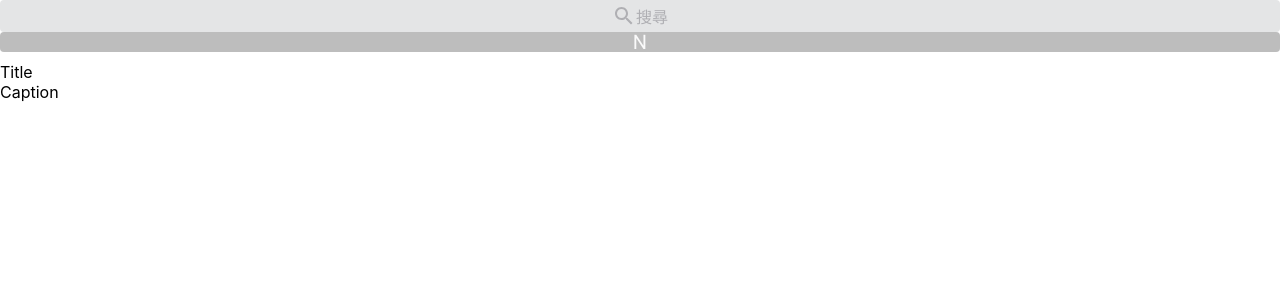
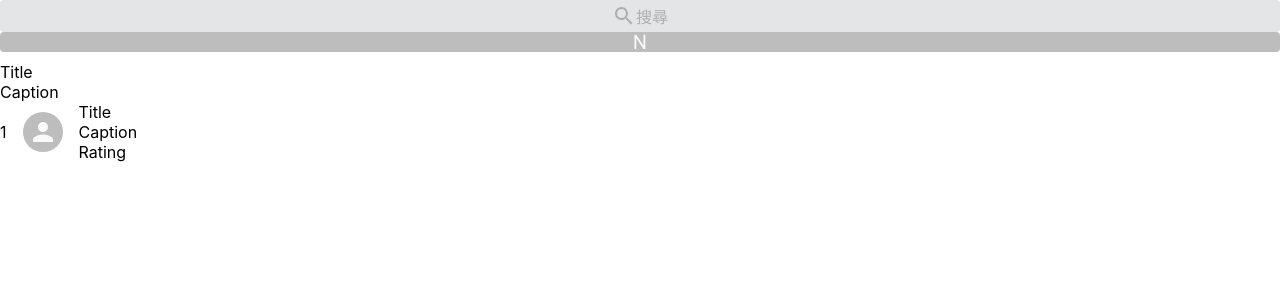
Before and after one commit to SilWolf/hk01-frontend, a React (Create React App) app: page / in a window 1280 px wide. Shown: the top 300 px of the page. Built offline with nearby package versions, Linux system fonts and the light colour scheme.

Commit message:
ListItem basic UI

```diff
--- a/src/components/ListItem.js
+++ b/src/components/ListItem.js
@@ -1,8 +1,40 @@
 import React from 'react';
+import styled from 'styled-components';
+
+import Avatar from '@material-ui/core/Avatar';
+import Grid from '@material-ui/core/Grid';
+
+const ListItemIndex = styled.div``;
+
+const ListItemAvatar = styled(Avatar)``;
+
+const ListItemTitle = styled.div`
+  text-align: left;
+`;
+
+const ListItemCaption = styled.div`
+  text-align: left;
+`;
+
+const ListItemRating = styled.div`
+  text-align: left;
+`;
 
 function ListItem() {
   return (
-    <div></div>
+    <Grid container spacing={2} alignItems="center">
+      <Grid item>
+        <ListItemIndex>1</ListItemIndex>
+      </Grid>
+      <Grid item>
+        <ListItemAvatar></ListItemAvatar>
+      </Grid>
+      <Grid item xs>
+        <ListItemTitle>Title</ListItemTitle>
+        <ListItemCaption>Caption</ListItemCaption>
+        <ListItemRating>Rating</ListItemRating>
+      </Grid>
+    </Grid>
   );
 }
 
```
